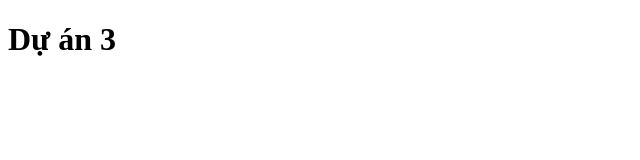
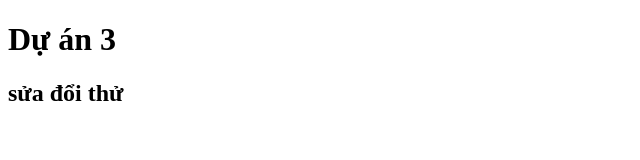
Before and after one commit to Tin-ne/project-3, a plain HTML site: page index.html in a window 1280 px wide. Shown: the whole page, without its empty margins (0-640 px from the left). Drawn offline with Linux system fonts and the light colour scheme.

Commit message:
sửa đổi lần 1

```diff
--- a/index.html
+++ b/index.html
@@ -7,5 +7,6 @@
   </head>
   <body>
     <h1>Dự án 3</h1>
+    <h2>sửa đổi thử</h2>
   </body>
 </html>
```
